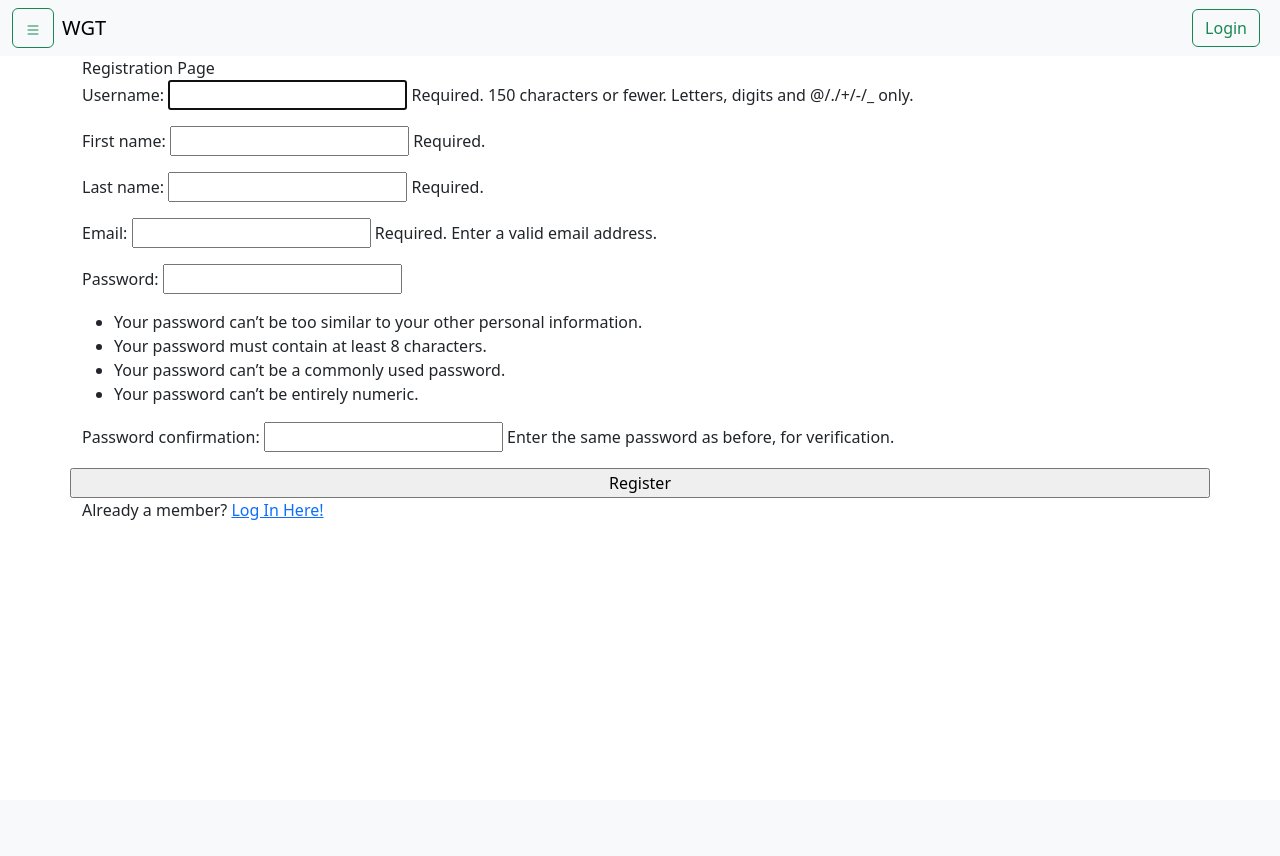
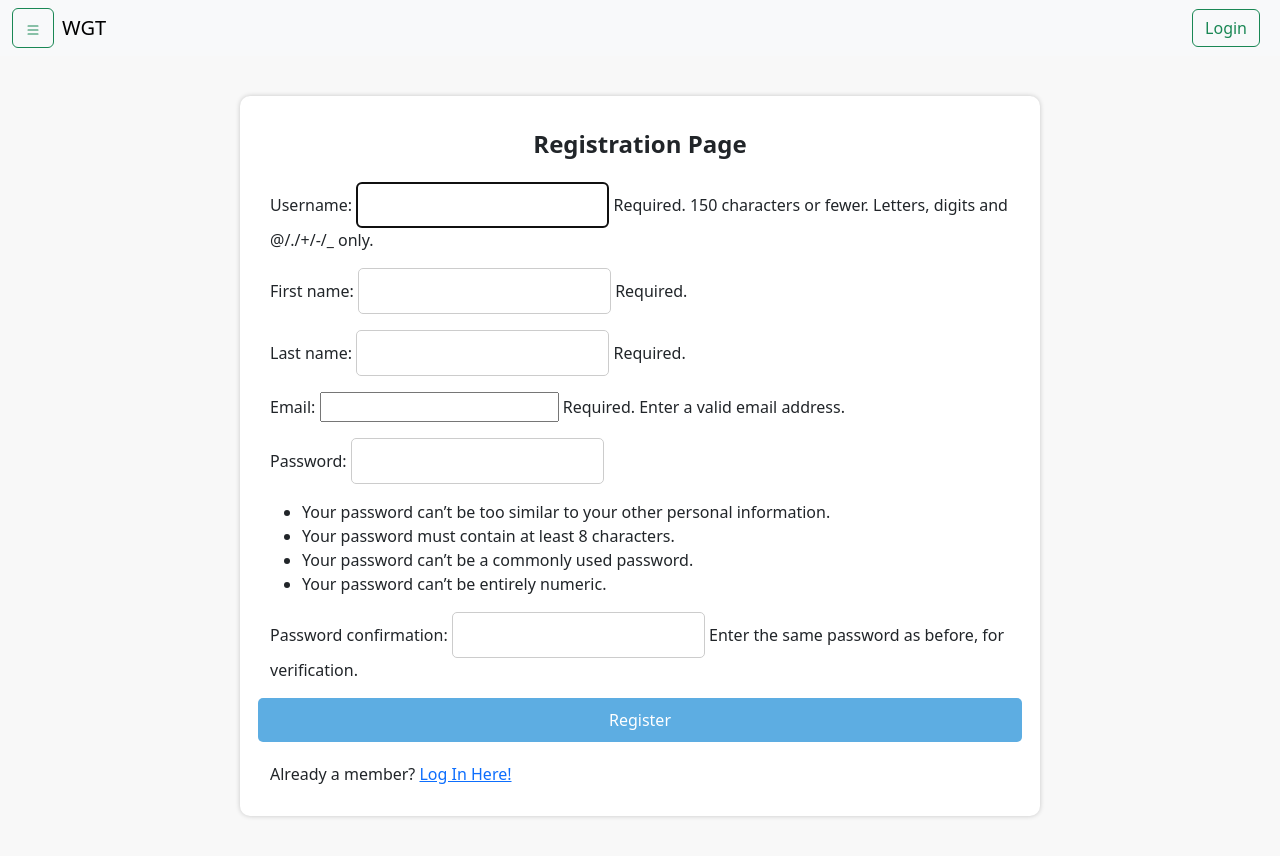
Before and after one commit to Runz99/NTU-SC2006-SOFTWARE-ENGINEERING-PROJECT, a Django app: page /create-user/ in a window 1280 px wide. Before the commit the page ends 520 px from the top, so only its background shows below. Run offline with Django 4.2, Linux system fonts and the light colour scheme.

Commit message:
Update Style, Validation error message

```diff
--- a/SC2006_Project/base/templates/base/create_user.html
+++ b/SC2006_Project/base/templates/base/create_user.html
@@ -1,6 +1,79 @@
 {% extends 'main.html' %}
 
 {% block content %}
+<style>
+    body {
+        background-color: #f8f8f8;
+    }
+
+    .container {
+        display: flex;
+        justify-content: center;
+        align-items: center;
+        min-height: 100vh;
+    }
+
+    .wrapper {
+        background-color: white;
+        border-radius: 10px;
+        box-shadow: 0px 0px 5px 0px rgba(0, 0, 0, 0.2);
+        padding: 30px;
+        max-width: 800px;
+        width: 100%;
+    }
+
+    .title {
+        font-size: 24px;
+        font-weight: bold;
+        text-align: center;
+        margin-bottom: 20px;
+    }
+
+    .row {
+        display: flex;
+        align-items: center;
+        margin-bottom: 20px;
+    }
+
+    input[type="text"],
+    input[type="password"] {
+        flex: 1;
+        padding: 10px;
+        border: 1px solid #ccc;
+        border-radius: 5px;
+    }
+
+    .pass,
+    .row a {
+        font-size: 14px;
+        color: #777;
+        text-decoration: none;
+        margin-top: 10px;
+        display: inline-block;
+    }
+
+    .row a:hover {
+        color: #333;
+    }
+
+    .row.button {
+        justify-content: center;
+    }
+
+    input[type="submit"] {
+        padding: 10px 20px;
+        background-color: #5dade2;
+        border: none;
+        border-radius: 5px;
+        color: white;
+        cursor: pointer;
+        transition: background-color 0.3s;
+    }
+
+    input[type="submit"]:hover {
+        background-color: #3498db;
+    }
+</style>
 
 <div class="container">
     <div class="wrapper">
@@ -15,4 +88,21 @@
         <div>Already a member? <a href="{% url 'login' %}">Log In Here!</a></div>
     </div>
 </div>
+
+<script>
+    $(document).ready(function() {
+      // Hide the help text initially
+      $('.form-control-feedback').hide();
+
+      // Show the help text when there's an error
+      $('.form-control').on('input', function() {
+        var feedback = $(this).next('.form-control-feedback');
+        if ($(this).hasClass('is-invalid') && $(this).val()) {
+          feedback.show();
+        } else {
+          feedback.hide();
+        }
+      });
+    });
+  </script>
 {% endblock %}
```
